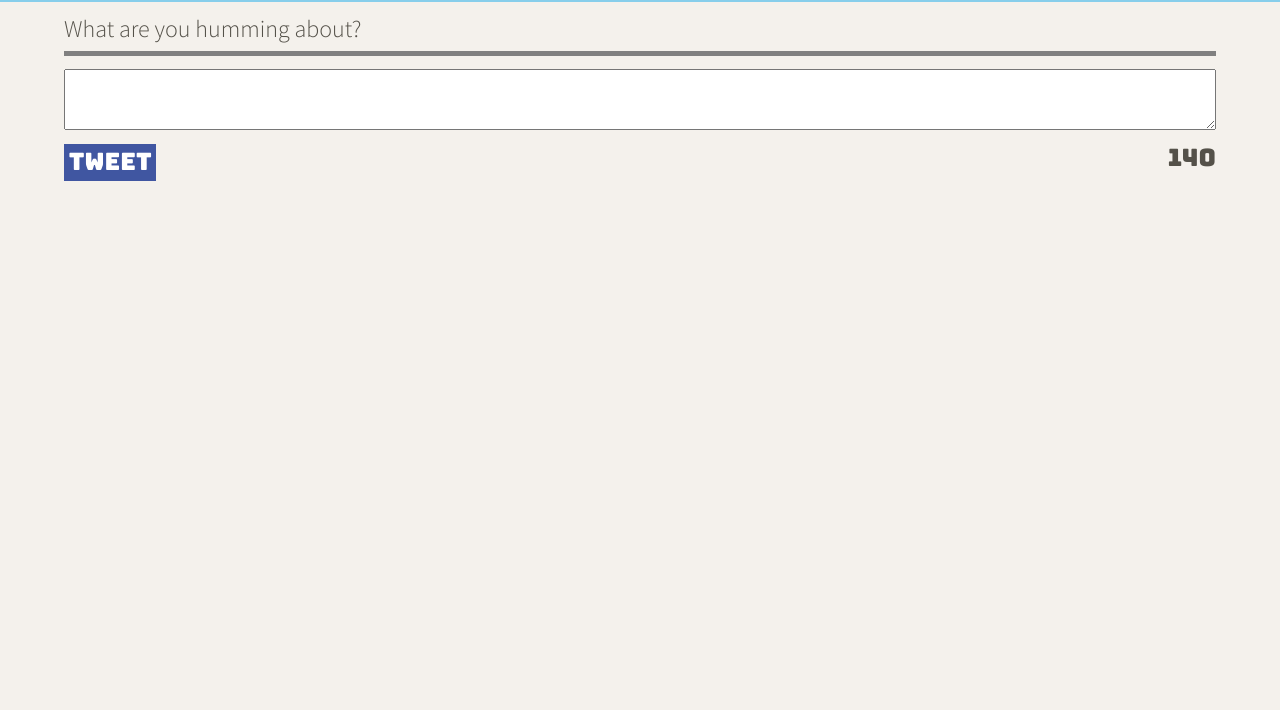
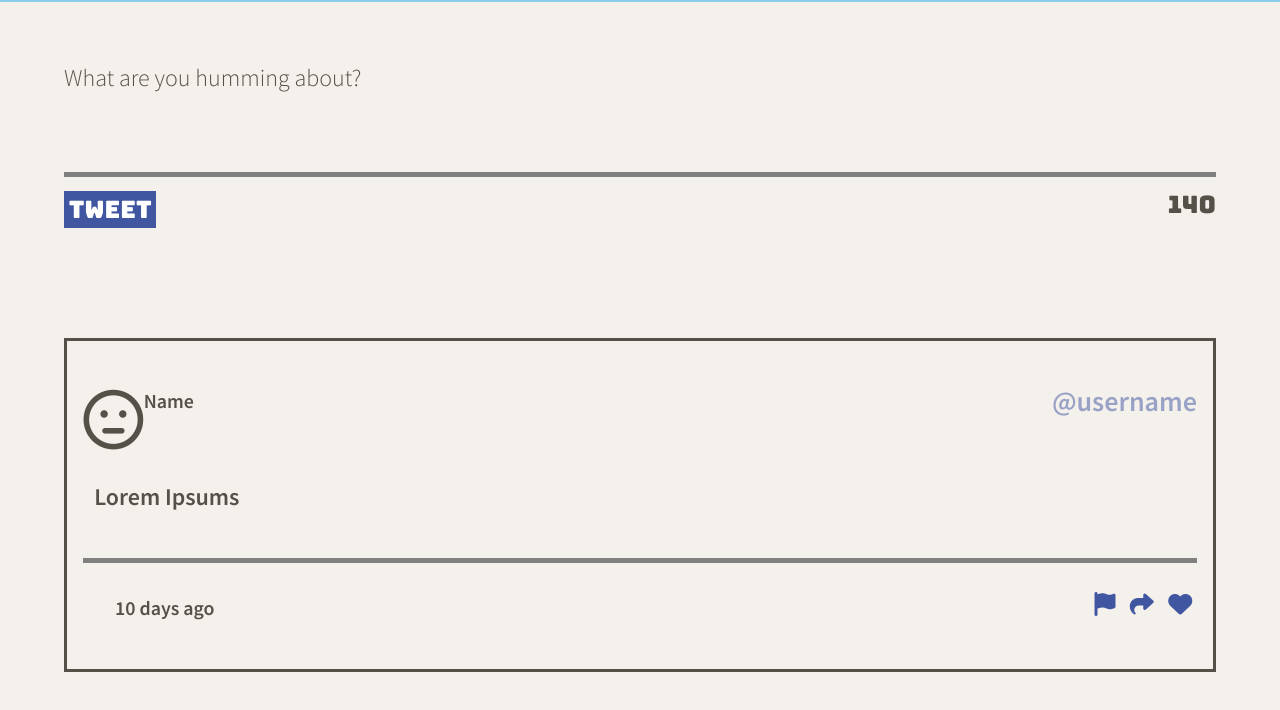
Before and after one commit to SeanConnorz/tweeterApp, a website: page public/index.html in a window 1280 px wide. Shown: the part 518-1228 px from the top of the page. Before the commit the page ends 800 px from the top, so only its background shows below. Drawn offline with nearby package versions, Linux system fonts and the light colour scheme.

Commit message:
Adding tweet template

```diff
--- a/public/index.html
+++ b/public/index.html
@@ -14,7 +14,7 @@
     <link rel="stylesheet" href="/styles/nav.css" type="text/css" />
     <link rel="stylesheet" href="/styles/header.css" type="text/css" />
     <link rel="stylesheet" href="/styles/new-tweet.css" type="text/css" />
-
+    <link rel="stylesheet" href="/styles/tweet-log.css" type="text/css" />
     <script src="https://kit.fontawesome.com/feda09e3b4.js" crossorigin="anonymous"></script>
 
     <!-- External JS -->
@@ -34,7 +34,7 @@
       </span>
     </nav>
 
-    <header>
+    <header id="main-header">
       <div>
           <img src="/images/profile-hex.png">
       </div>
@@ -56,6 +56,27 @@
           </div>
         </form>
       </section>
+
+      <section>
+        <article class="old-tweet">
+          <header class="old-tweet-header">
+            <h5 class="header-person"><i class="far fa-meh fa-3x"></i>Name</h5>
+            <h3>@username</h3>
+          </header>
+            <div name="text" class="old-tweet-text">Lorem Ipsums</div>
+          <footer class="old-tweet-footer">
+            <h5>10 days ago</h5>
+            <ul>
+              <i class="old fas fa-flag"></i>
+              <i class="old fas fa-share"></i>
+              <i class="old fas fa-heart"></i>
+            </ul>
+          </footer>
+        </article>
+      </section>
     </main>
+
+    <section>
+    <script src="/scripts/composer-char-counter.js"></script>
   </body>
 </html>
--- /dev/null
+++ b/public/scripts/composer-char-counter.js
@@ -0,0 +1,27 @@
+$(document).ready(() => {
+  console.log($('body'));
+});
+
+let num = 140;
+const $tweetContainer = $('.tweet-container');
+const $body = $('body')
+
+$tweetContainer.on("keypress", function() {
+  console.log("works");
+
+  const $counter = $(this).find('div').find('output');
+
+  num--;
+  if (num < 0) $counter.css('color', 'red');
+
+  $counter.val(num);
+})
+
+$tweetContainer.on('keydown',function(e) {
+  if(e.which == 8) {
+    const $counter = $(this).find('div').find('output');
+    if (num < 140) num++;
+    if (num > 0) $counter.css('color', '#545149');
+    $counter.val(num)
+  }
+});
--- a/public/styles/header.css
+++ b/public/styles/header.css
@@ -1,4 +1,4 @@
-header {
+#main-header {
   display: flex;
   flex-direction: column;
   height: 400px;
--- a/public/styles/layout.css
+++ b/public/styles/layout.css
@@ -23,10 +23,16 @@ body {
 
 main {
   display: flex;
+  flex-direction: column;
   justify-content: center;
   margin-left: 5%;
   margin-right: 5%;
 }
+
+section {
+  margin-bottom: 3rem;
+  margin-top: 3rem;
+}
 /*
  * Additional CSS can be defined below or in other CSS files, as per instructions
  */
--- a/public/styles/new-tweet.css
+++ b/public/styles/new-tweet.css
@@ -11,10 +11,22 @@
   justify-content: space-evenly;
 }
 
+#tweet-text {
+  background-color: transparent;
+  border: none;
+  outline: none;
+  resize: none;
+  border-bottom: 5px solid grey;
+  border-width: 100%;
+}
+
+#tweet-text:active {
+  background-color: #f4f1ec;
+  border: none;
+}
+
 label {
   width: 100%;
-  border-bottom: 5px solid grey;
-  border-width: 100%;
   padding-bottom: 0.5rem;
 }
 
--- /dev/null
+++ b/public/styles/tweet-log.css
@@ -0,0 +1,51 @@
+.old-tweet {
+  display: flex;
+  flex-direction: column;
+  border: 3px solid #545149;
+  padding: 1rem;
+}
+
+.old-tweet:hover {
+  box-shadow: 5px 10px #d8d8d8;
+}
+
+.old-tweet-header {
+  display: flex;
+  justify-content: space-between;
+}
+
+.old-tweet-text {
+  height: 5rem;
+  border-bottom: 5px solid grey;
+  border-width: 100%;
+  font-family: 'Source Sans Pro';
+  font-weight: 600;
+  padding-left: 1%;
+}
+
+.old-tweet-footer {
+  display: flex;
+  justify-content: space-between;
+  padding-left: 2rem;
+}
+
+.header-person{
+  display: flex;
+  justify-content: space-evenly;
+  width: 10%;
+}
+
+.old {
+  color: #4056A1;
+  margin: 0.3rem;
+}
+
+.old:hover {
+  color: rgb(190, 190, 11);
+  margin: 0.3rem;
+}
+
+header h3 {
+  color: #4056A1;
+  opacity: 0.5;
+}
--- a/server/data-files/initial-tweets.json
+++ b/server/data-files/initial-tweets.json
@@ -8,7 +8,7 @@
     "content": {
       "text": "If I have seen further it is by standing on the shoulders of giants"
     },
-    "created_at": 1636844247117
+    "created_at": 1637007926517
   },
   {
     "user": {
@@ -19,6 +19,6 @@
     "content": {
       "text": "Je pense , donc je suis"
     },
-    "created_at": 1636930647117
+    "created_at": 1637094326517
   }
 ]
```
Also changed, not shown: 1 other file.
